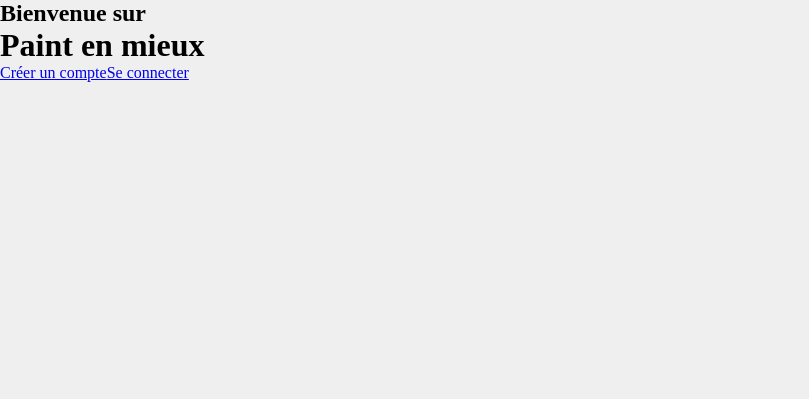
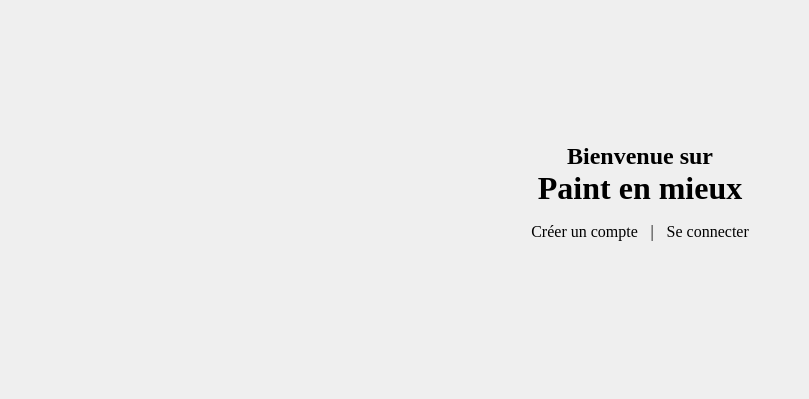
Before and after one commit to gaoubak/paint-en-mieux, a PHP site: page / in a window 1280 px wide. Shown: the top 399 px of the page, without its empty margins (0-809 px from the left). Run offline with PHP 8.4, Linux system fonts and the light colour scheme.

Commit message:
Final update : 14/03/2022;18:06 657 ligne de code

```diff
--- a/Login.php
+++ b/Login.php
@@ -2,9 +2,9 @@
     <h1>Login</h1>
     <form action="./includes/Login.inc.php" method="POST">
         <label for="username">Your username/Email</label>
-        <input type="text" name="username" id="">
+        <input type="text" name="uid" id="">
         <label for="password">Your password</label>
-        <input type="password" name="password" id="">
+        <input type="password" name="pwd" id="">
         <button type="submit" name="submit">Login</button>
     </form>
     <?php
--- a/includes/.Login.inc.php
+++ b/includes/Login.backup.php
@@ -1,5 +1,6 @@
 <?php
 if (isset($_POST['submit'])) {
+
     $username = $_POST['uid'];
     $pwd = $_POST['pwd'];
 
@@ -9,7 +10,6 @@ if (isset($_POST['submit'])) {
         header("location: ../Login.php?error=emptyinput");
         exit();
     }
-
     loginUser($connection, $username, $pwd);
 } else {
     header("location: ../Login.php");
--- a/includes/functions.inc.php
+++ b/includes/functions.inc.php
@@ -102,7 +102,7 @@ function loginUser($connection, $uid, $pwd)
 {
     $uidExist = UsernameExist($connection, $uid, $uid);
 
-    if ($uidExist == false) {
+    if ($uidExist === false) {
         header("location: ../Login.php?error=wrongLogin");
         exit();
     }
--- a/index.php
+++ b/index.php
@@ -1,16 +1,17 @@
 <?php require_once "./components/header.php" ?>
 
-
+<div class="welcome-page">
   <h2>Bienvenue sur</h1>
     <h1>Paint en mieux</h1>
     <?php
     if (isset($_SESSION["useruid"])) {
-    include "./whiteboard.php";
+      // Send to dashboard instead of whiteboard
+      header('location: ./whiteboard.php');
     } else {
-    echo '<div><a href="./php/signUp.php">Créer un compte</a><a href="./Login.php">Se connecter</a></div>';
+      echo '<div class="links"><a href="./php/signUp.php">Créer un compte</a>|<a href="./Login.php">Se connecter</a></div>';
     }
     ?>
-
+</div>
 </body>
 
 </html>
--- a/styles/styles.css
+++ b/styles/styles.css
@@ -8,6 +8,26 @@
 
 body {
   background: #efefef;
+}
+
+.welcome-page {
+  display: flex;
+  flex-direction: column;
+  align-items: center;
+  justify-content: center;
+  text-align: center;
+  height: 50vh;
+  width: 45vw;
+  margin-left: auto;
+  margin-right: auto;
+}
+.welcome-page .links {
+  margin: 2vh;
+}
+.welcome-page .links a {
+  color: black;
+  text-decoration: none;
+  margin: 1vw;
 }
 
 .tool-bar {
--- a/styles/styles.scss
+++ b/styles/styles.scss
@@ -7,6 +7,25 @@
 }
 body {
   background: #efefef;
+}
+.welcome-page {
+  display: flex;
+  flex-direction: column;
+  align-items: center;
+  justify-content: center;
+  text-align: center;
+  height: 50vh;
+  width: 45vw;
+  margin-left: auto;
+  margin-right: auto;
+  .links {
+    margin: 2vh;
+    a {
+      color: black;
+      text-decoration: none;
+      margin: 1vw;
+    }
+  }
 }
 .tool-bar {
   display: flex;
```
Also changed, not shown: includes/Login.inc.php (+13 -6 lines), 1 other file. Lines whose indentation alone changed are shown as unchanged.
